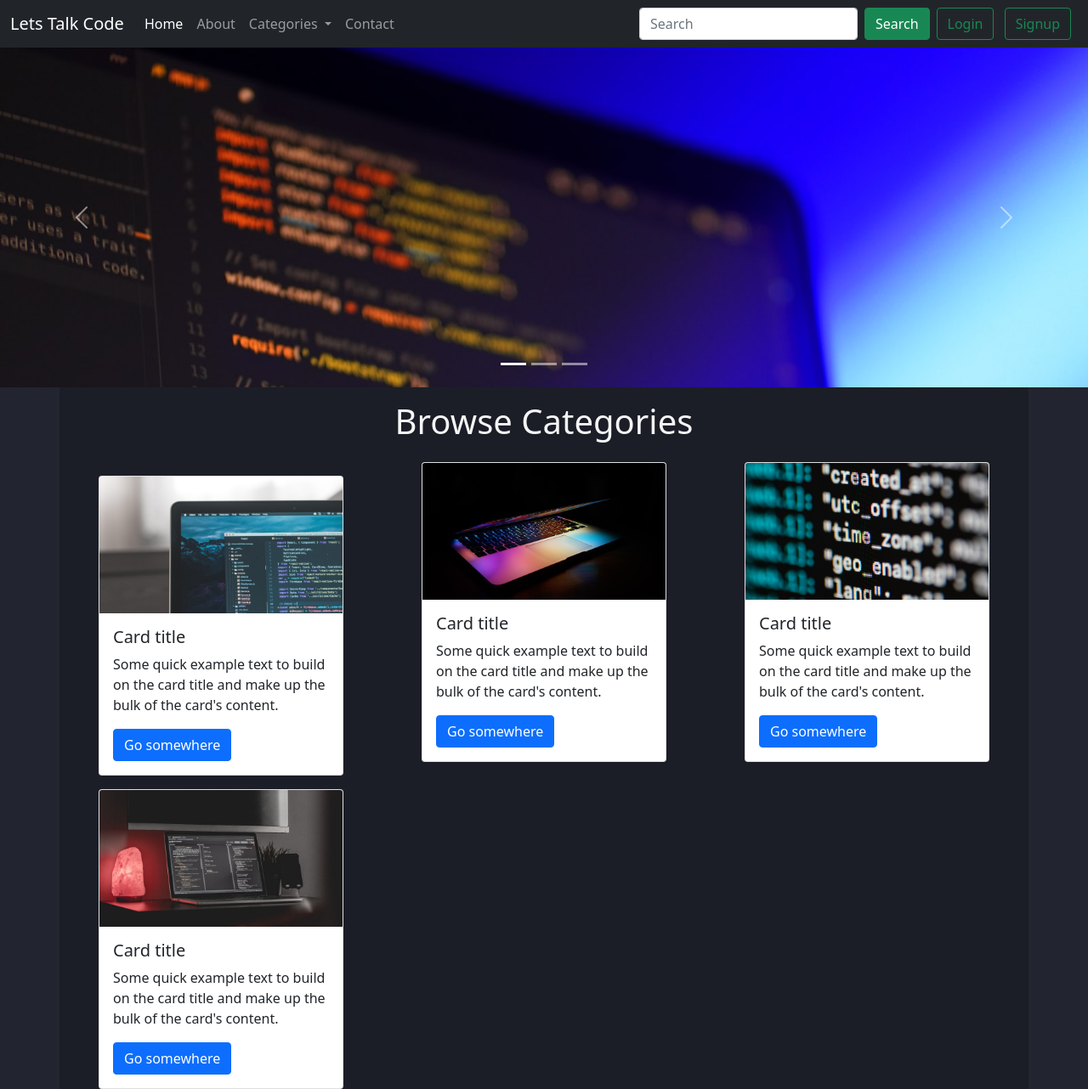
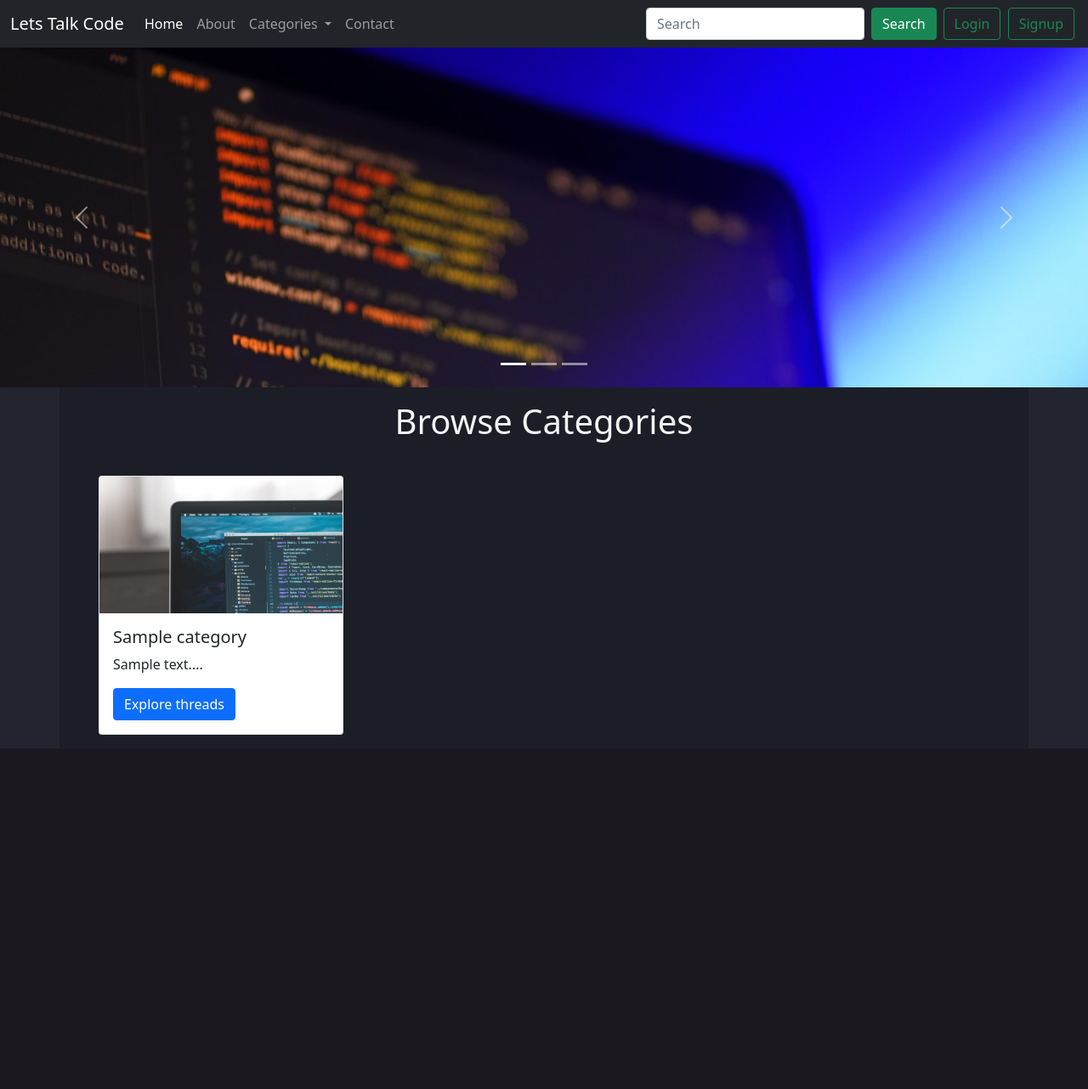
Before and after one commit to ASHWIN776/Lets-Talk-Code---Coding-Forum, a PHP site: page /index.php in a window 1280 px wide. Shown: the whole page at 85% size. After the commit the page ends 881 px from the top, so only its background shows below. Run offline with PHP 8.4, Linux system fonts and the light colour scheme; tables that the repository leaves empty or names only in its code hold one stand-in row (values such as "Sample post").

Commit message:
Showing Categories from MySQL

```diff
--- a/index.php
+++ b/index.php
@@ -67,49 +67,33 @@
   </button>
 </div>
 <!-- Slider ends here -->
+
+<!-- Category div starts here -->
 <div class="container" id="cat_div">
   <h1 class="text-center py-3">Browse Categories</h1>
   <div class="row">
-    <div class="col-md-4 my-3">
-      <div class="card m-auto" style="width: 18rem;">
-        <img src="images/card1.jpg" class="card-img-top" alt="...">
-        <div class="card-body">
-          <h5 class="card-title">Card title</h5>
-          <p class="card-text">Some quick example text to build on the card title and make up the bulk of the card's content.</p>
-          <a href="#" class="btn btn-primary">Go somewhere</a>
+    <?php
+      $sql = "SELECT * FROM `categories`";
+      $result = mysqli_query($conn, $sql);
+
+      $num = mysqli_num_rows($result);
+      while($row = mysqli_fetch_assoc($result))
+      {
+        $cat_id = $row['category_id'];
+        $title = $row['category_name'];
+        $desc = $row['category_description'];
+      ?>
+        <div class="col-md-4 my-3">
+          <div class="card m-auto" style="width: 18rem;">
+            <img src="images/card<?php echo $cat_id; ?>.jpg" class="card-img-top" alt="Category pic">
+            <div class="card-body">
+              <h5 class="card-title"><?php echo $title; ?></h5>
+              <p class="card-text"><?php echo substr($desc, 0, 140) . '...'; ?></p>
+              <a href="#" class="btn btn-primary">Explore threads</a>
+            </div>
+          </div>
         </div>
-      </div>
-    </div>
-    <div class="col-md-4">
-      <div class="card m-auto" style="width: 18rem;">
-        <img src="images/card2.jpg" class="card-img-top" alt="...">
-        <div class="card-body">
-          <h5 class="card-title">Card title</h5>
-          <p class="card-text">Some quick example text to build on the card title and make up the bulk of the card's content.</p>
-          <a href="#" class="btn btn-primary">Go somewhere</a>
-        </div>
-      </div>
-    </div>
-    <div class="col-md-4">
-      <div class="card m-auto" style="width: 18rem;">
-        <img src="images/card3.jpg" class="card-img-top" alt="...">
-        <div class="card-body">
-          <h5 class="card-title">Card title</h5>
-          <p class="card-text">Some quick example text to build on the card title and make up the bulk of the card's content.</p>
-          <a href="#" class="btn btn-primary">Go somewhere</a>
-        </div>
-      </div>
-    </div>
-    <div class="col-md-4">
-      <div class="card m-auto" style="width: 18rem;">
-        <img src="images/card4.jpg" class="card-img-top" alt="...">
-        <div class="card-body">
-          <h5 class="card-title">Card title</h5>
-          <p class="card-text">Some quick example text to build on the card title and make up the bulk of the card's content.</p>
-          <a href="#" class="btn btn-primary">Go somewhere</a>
-        </div>
-      </div>
-    </div>
+      <?php } ?>
   </div>
 </div>
 
--- a/partials/_header.php
+++ b/partials/_header.php
@@ -7,7 +7,6 @@
   {
     $logged_in = true;
   }
-
 ?>
 
 <nav class="navbar navbar-expand-lg navbar-dark bg-dark">
@@ -56,8 +55,8 @@
             <button type="button" class="btn btn-outline-success"><a href="/myForum/partials/_logout.php" style="text-decoration: none; color: white;">Logout</a></button>
           <?php }
           else { ?>
-        <button type="button" class="btn btn-outline-success me-2" data-bs-toggle="modal" data-bs-target="#loginModal">Login</button>
-        <button type="button" class="btn btn-outline-success me-2" data-bs-toggle="modal" data-bs-target="#signupModal">Signup</button>
+        <button type="button" class="btn btn-outline-success me-1" data-bs-toggle="modal" data-bs-target="#loginModal">Login</button>
+        <button type="button" class="btn btn-outline-success me-1" data-bs-toggle="modal" data-bs-target="#signupModal">Signup</button>
         <?php } ?>
       </div>
     </div>
```
Also changed, not shown: images/card5.jpg (added), images/card6.jpg (added).
